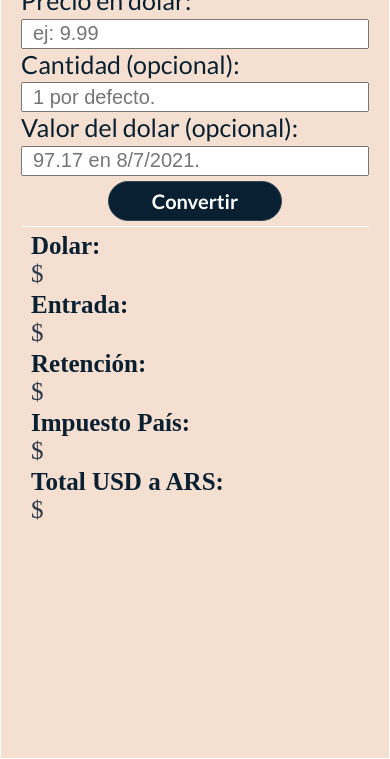
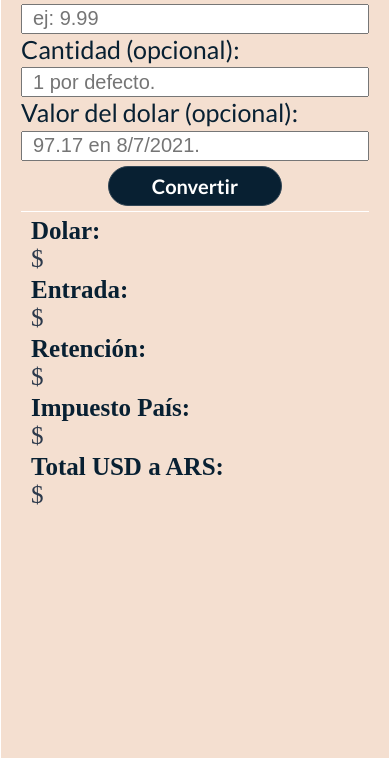
Before and after one commit to gabygramajo/dolar-a-peso, a plain HTML site: page index.html in a window 390 px wide. Shown: the part 85-844 px from the top of the page. Drawn offline with Linux system fonts and the light colour scheme.

Commit message:
correcting layout

```diff
--- a/style.css
+++ b/style.css
@@ -1,18 +1,16 @@
 html{
-    box-sizing: border-box;
     font-size: 10px;
     height: 100%;
 
-} *, *:before, *:after {
-    box-sizing: inherit;
+}
+* {
+    box-sizing: border-box;
     margin: 0;
   }
 
 body{
     height: 100%;
-    /* min-height: 100vh; */
     background: #f3e6e3;
-    /* background-image: linear-gradient(120deg, #e0c3fc 0%, #8ec5fc 100%); */
     background-color: #082032;
     display: flex;
     flex-direction: column;
@@ -107,9 +105,9 @@ button:active{
 @media (max-width: 520px) {
    .container{
         width: 100%;
-        min-height: 100vh;
+        height: 100%;
         border-radius: 0;
-        padding: 20px 20px 5px;
+        padding: 5px 20px 5px;
    }
    .container h1 {
     margin-top: 0;
```
